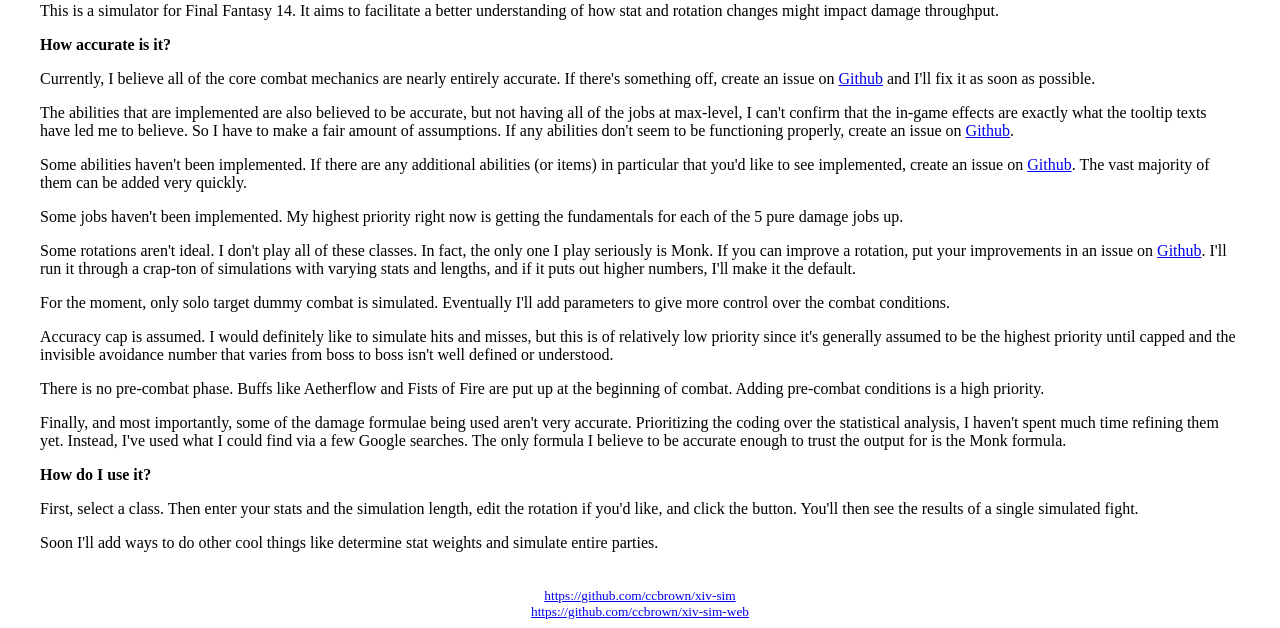
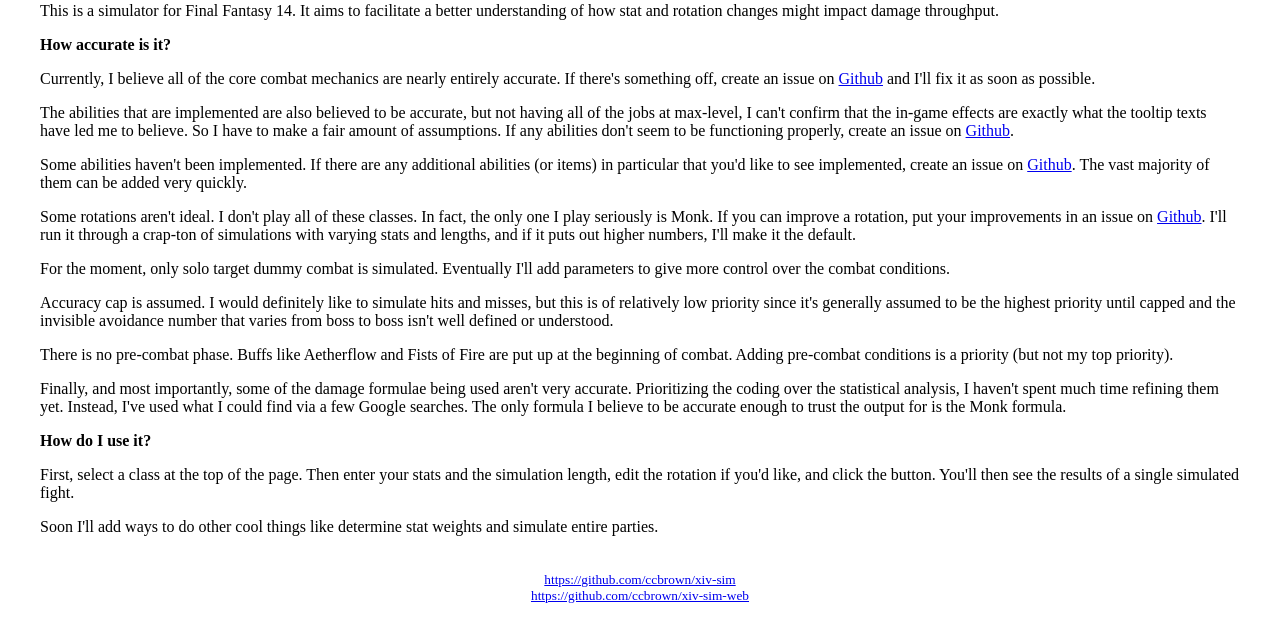
Before and after one commit to ccbrown/xiv-sim-web, a PHP site: page / in a window 1280 px wide. Shown: the part 194-822 px from the top of the page. After the commit the page ends 797 px from the top, so only its background shows below. Run offline with PHP 8.4, Linux system fonts and the light colour scheme.

Commit message:
edit home text

```diff
--- a/render_home.inc.php
+++ b/render_home.inc.php
@@ -21,21 +21,19 @@
 
 	<p>Some abilities haven't been implemented. If there are any additional abilities (or items) in particular that you'd like to see implemented, create an issue on <a href="https://github.com/ccbrown/xiv-sim" target="_blank">Github</a>. The vast majority of them can be added very quickly.</p>
 
-	<p>Some jobs haven't been implemented. My highest priority right now is getting the fundamentals for each of the 5 pure damage jobs up.</p>
-
 	<p>Some rotations aren't ideal. I don't play all of these classes. In fact, the only one I play seriously is Monk. If you can improve a rotation, put your improvements in an issue on <a href="https://github.com/ccbrown/xiv-sim" target="_blank">Github</a>. I'll run it through a crap-ton of simulations with varying stats and lengths, and if it puts out higher numbers, I'll make it the default.</p>
 
 	<p>For the moment, only solo target dummy combat is simulated. Eventually I'll add parameters to give more control over the combat conditions.</p>
 
 	<p>Accuracy cap is assumed. I would definitely like to simulate hits and misses, but this is of relatively low priority since it's generally assumed to be the highest priority until capped and the invisible avoidance number that varies from boss to boss isn't well defined or understood.</p>
 
-	<p>There is no pre-combat phase. Buffs like Aetherflow and Fists of Fire are put up at the beginning of combat. Adding pre-combat conditions is a high priority.</p>
+	<p>There is no pre-combat phase. Buffs like Aetherflow and Fists of Fire are put up at the beginning of combat. Adding pre-combat conditions is a priority (but not my top priority).</p>
 
 	<p>Finally, and most importantly, some of the damage formulae being used aren't very accurate. Prioritizing the coding over the statistical analysis, I haven't spent much time refining them yet. Instead, I've used what I could find via a few Google searches. The only formula I believe to be accurate enough to trust the output for is the Monk formula.</p>
 
 	<b>How do I use it?</b>
 
-	<p>First, select a class. Then enter your stats and the simulation length, edit the rotation if you'd like, and click the button. You'll then see the results of a single simulated fight.</p>
+	<p>First, select a class at the top of the page. Then enter your stats and the simulation length, edit the rotation if you'd like, and click the button. You'll then see the results of a single simulated fight.</p>
 
 	<p>Soon I'll add ways to do other cool things like determine stat weights and simulate entire parties.</p>
 
```
